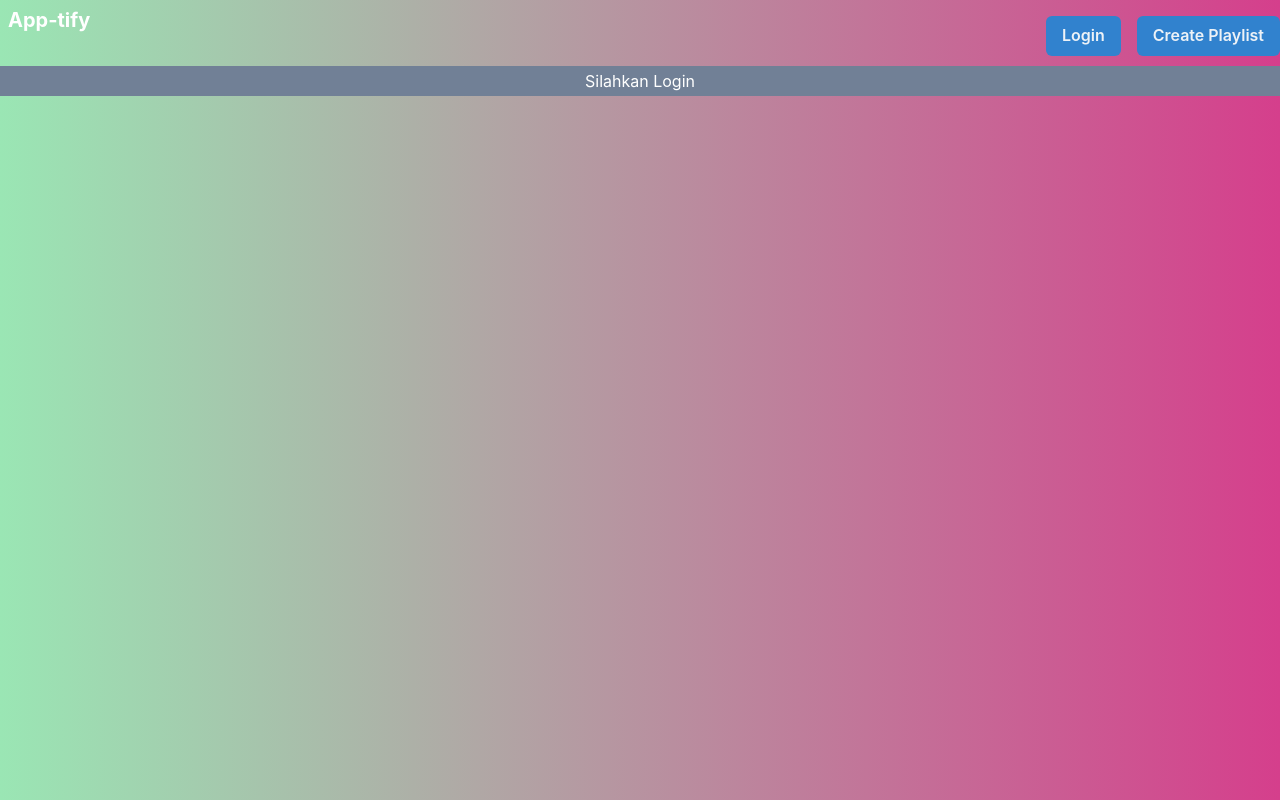
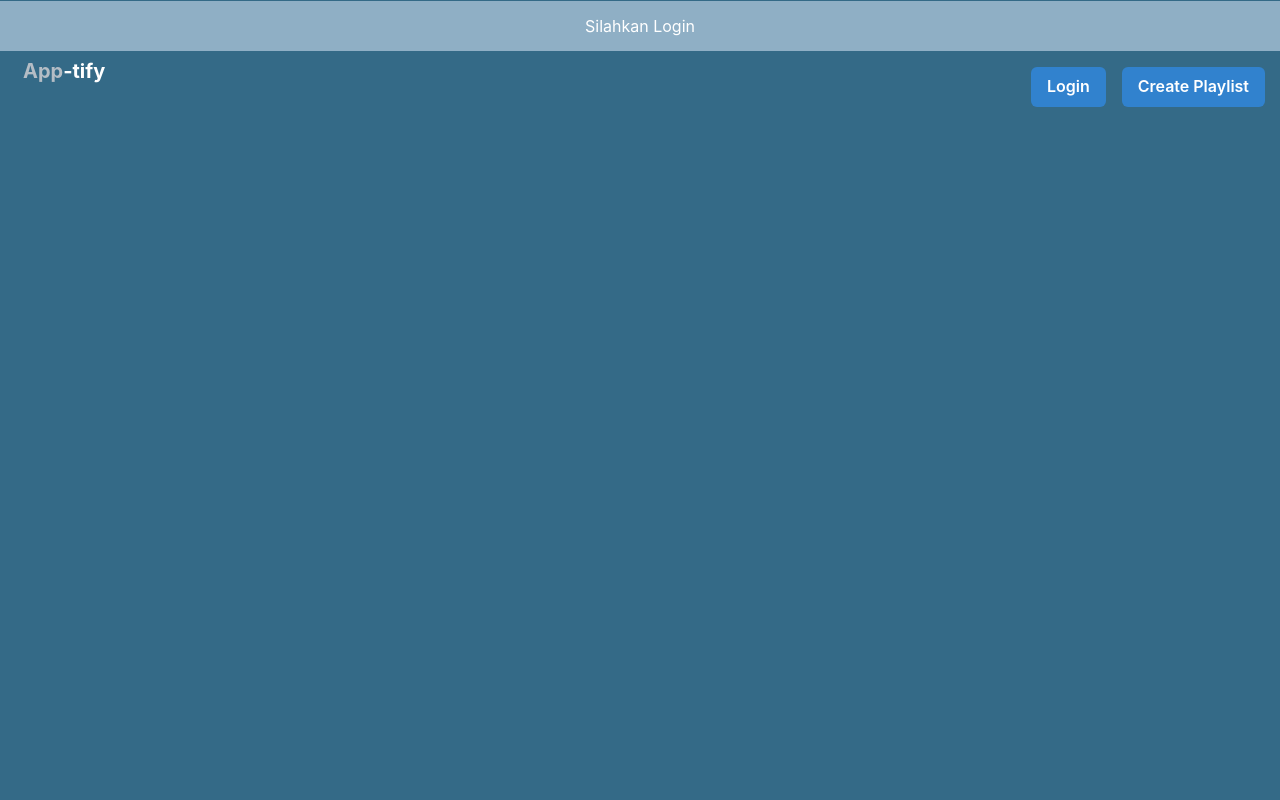
Before and after one commit to Daexaf/App-tify, a React (Create React App) app: page / in a window 1280 px wide. Built offline with nearby package versions, Linux system fonts and the light colour scheme.

Commit message:
Adding some testing and fix the design web

```diff
--- a/src/App.css
+++ b/src/App.css
@@ -50,7 +50,7 @@ button:hover {
   width:100%;
   margin: 0;
   justify-content: space-around;
-  border: 2px solid black;
+  border: 2px solid #8FAFC5;
   border-radius: 5px;
   margin-top: 10px;
 }
@@ -58,14 +58,28 @@ button:hover {
 .track{
   width:90%;
   margin-bottom:20px;
-  padding-top:0px;
+  padding-top:px;
   padding-bottom:10px;
   border-radius:5px;
   border:#b4bdc5 solid 2px;
+  background-color: #8FAFC5;
+  margin-top: 20px;
 }
 
 .track:hover{
   background-color: rgba(196, 179, 179, 0.5);
+}
+
+span{
+  color: #b4bdc5;
+}
+
+.css-9rc8l5, .css-bk9fzy, .css-18j379d, .css-sxvipb{
+  color:white;
+}
+
+img{
+  margin-bottom: 15px;
 }
 
 /*h1{
--- a/src/App.js
+++ b/src/App.js
@@ -1,10 +1,6 @@
 import "./App.css";
-// import IsiTrack from "./components/track/index";
 import url from "./components/helper/index";
-import { useEffect, useState } from "react";
-import { useSelector, useDispatch } from "react-redux";
-import { setToken } from "./app/reduxSlice";
-import PlaylistBaru from "./components/playlist";
+import { useSelector } from "react-redux";
 import PlaylistPage from "pages/Playlist";
 import PageLogin from "pages/login";
 import {
@@ -17,177 +13,18 @@ import {
 import { Button, Heading, Flex, Spacer, Box } from "@chakra-ui/react";
 
 function App() {
-  const [user, setUser] = useState({});
-  // const [isLogin, setIsLogin] = useState(false);
-  const token = useSelector((state) => state.token);
-  // const dispatch = useDispatch();
-  // const [accToken, setAccToken] = useState("");
-
   const isLogin = useSelector((state) => state.token.isLogin);
-
-  // useEffect(() => {
-  //   const queryString = new URL(window.location.href.replace("#", "?"))
-  //     .searchParams;
-  //   const accessToken = queryString.get("access_token");
-  //   setAccToken(accessToken);
-  //   if (accessToken !== null) {
-  //     setAccToken(accessToken);
-  //     setIsLogin(accessToken !== null);
-
-  //     const setProfile = async () => {
-  //       try {
-  //         const requestOptions = {
-  //           headers: {
-  //             Authorization: "Bearer " + accessToken,
-  //             "Content-Type": "application/json",
-  //           },
-  //         };
-  //         console.log(requestOptions);
-
-  //         const response = await fetch(
-  //           `https://api.spotify.com/v1/me`,
-  //           requestOptions
-  //         ).then((data) => data.json());
-  //         console.log(response);
-  //         setUser(response);
-  //       } catch (err) {
-  //         alert(err);
-  //       }
-  //     };
-  //     dispatch(setToken(accessToken));
-  //     setProfile();
-  //   }
-  // }, [dispatch]);
-
-  // const PageLogin = () => {
-  //   return (
-  //     <div className="Loginpage">
-  //       <div className="logincontent">
-  //         {isLogin ? (
-  //           <Center bg="gray.500" h="30px" color="white" mt="5px">
-  //             Selamat Datang, silahkan buat playlist
-  //           </Center>
-  //         ) : (
-  //           <Center bg="gray.500" h="30px" color="white" mt="10px">
-  //             Silahkan Login
-  //           </Center>
-  //         )}
-  //       </div>
-  //     </div>
-  //   );
-  // };
-
-  // ini buat di loginpage sama playlistpasge
-  // const PlaylistPage = () => {
-  //   const [dataLagu, setdataLagu] = useState([]);
-  //   const [selectedTracks, setSelectedTracks] = useState([]);
-  //   const [gabungTracks, SetGabungTracks] = useState([]);
-
-  //   const [cariLagu, setCariLagu] = useState("");
-  //   const getSong = async () => {
-  //     await axios
-  //       .get(
-  //         `https://api.spotify.com/v1/search?q=${cariLagu}&type=track&access_token=${accToken}`
-  //       )
-  //       .then((response) => setdataLagu(response.data.tracks.items))
-  //       .catch((error) => {
-  //         console.log(error);
-  //       });
-  //   };
-
-  //   const handleSelectedTrack = (uri) => {
-  //     const alreadySelected = selectedTracks.find((m) => m === uri);
-  //     if (alreadySelected) {
-  //       setSelectedTracks(selectedTracks.filter((m) => m !== uri));
-  //     } else {
-  //       setSelectedTracks([...selectedTracks, uri]);
-  //     }
-  //     console.log(selectedTracks);
-  //   };
-
-  //   useEffect(() => {
-  //     const gabungTracksWithSelectedTrack = dataLagu.map((songs) => ({
-  //       ...songs,
-  //       isSelected: selectedTracks.find((m) => m === songs.uri) ? true : false,
-  //     }));
-  //     SetGabungTracks(gabungTracksWithSelectedTrack);
-  //     console.log(gabungTracksWithSelectedTrack);
-  //   }, [selectedTracks, dataLagu]);
-
-  //   const callMusic = gabungTracks.map((music) => (
-  //     <IsiTrack
-  //       key={music.id}
-  //       images={music.album.images[1].url}
-  //       title={music.name}
-  //       artist={music.artists[0].name}
-  //       album={music.album.name}
-  //       onSelectMusic={handleSelectedTrack}
-  //       uri={music.uri}
-  //       isSelected={music.isSelected}
-  //     />
-  //   ));
-
-  //   return (
-  //     <div className="main">
-  //       <main>
-  //         <div className="playlist-content">
-  //           <PlaylistBaru
-  //             accessToken={accToken}
-  //             userId={user.id}
-  //             uris={selectedTracks}
-  //           />
-  //         </div>
-  //         <div className="inputan">
-  //           <Center>
-  //             <Input
-  //               placeholder="Basic usage"
-  //               htmlSize={10}
-  //               width="auto"
-  //               mr="10"
-  //               onChange={(e) => setCariLagu(e.target.value)}
-  //             />
-  //           </Center>
-
-  //           <Center>
-  //             <Button
-  //               colorScheme="teal"
-  //               variant="outline"
-  //               onClick={getSong}
-  //               mr="45px"
-  //               mt="10px"
-  //             >
-  //               Search
-  //             </Button>
-  //           </Center>
-  //         </div>
-
-  //         <div className="deskripsi">
-  //           <div className="trackSong">
-  //             <div className="listSong">
-  //               <Grid
-  //                 templateColumns="repeat(4, 1fr)"
-  //                 gap={2}
-  //                 mt="10"
-  //                 ml="10"
-  //                 mr="10"
-  //               >
-  //                 {callMusic}
-  //               </Grid>
-  //             </div>
-  //           </div>
-  //         </div>
-  //       </main>
-  //     </div>
-  //   );
-  // };
 
   return (
     <>
       <Router>
         <div>
-          <Flex>
+          <PageLogin />
+          <Flex h="100%">
             <Box p="2">
-              <Heading size="md">App-tify</Heading>
+              <Heading size="md" colorScheme="white" ml="15px">
+                <span>App</span>-tify
+              </Heading>
             </Box>
             <Spacer />
             <Box>
@@ -197,13 +34,16 @@ function App() {
                 </Button>
               ) : (
                 <Button colorScheme="blue" mr="4" mt="4">
-                  <a href="https://app-tify.vercel.app/" className="logout">
+                  {/* <a href="https://app-tify.vercel.app/" className="logout">
+                    Logout
+                  </a> */}
+                  <a href="http://localhost:3000" className="logout">
                     Logout
                   </a>
                 </Button>
               )}
 
-              <Button colorScheme="blue" mt="4">
+              <Button colorScheme="blue" mt="4" mr="15px">
                 <Link to="/create-playlist">Create Playlist</Link>
               </Button>
             </Box>
@@ -213,10 +53,7 @@ function App() {
             <Route path="/create-playlist">
               {isLogin ? <PlaylistPage /> : <Redirect to="/" />}
             </Route>
-            <Route path="/">
-              {/* <PlaylistPage /> */}
-              <PageLogin />
-            </Route>
+            <Route path="/">{/* <PageLogin /> */}</Route>
           </Switch>
         </div>
       </Router>
--- a/src/components/helper/index.js
+++ b/src/components/helper/index.js
@@ -1,5 +1,6 @@
 var id_client = process.env.REACT_APP_SPOTIFY_CLIENT_ID;
-var redirect_uri = "https://app-tify.vercel.app/";
+// var redirect_uri = "https://app-tify.vercel.app/";
+var redirect_uri = "http://localhost:3000";
 
 var state = "ApptifyIhsan";
 
--- a/src/components/playlist/index.tsx
+++ b/src/components/playlist/index.tsx
@@ -16,7 +16,7 @@ const PlaylistBaru = ({ accessToken, userId, uris }: any) => {
   const handleplaylistBaru = async (e: any) => {
     e.preventDefault();
 
-    if (form.title.length > 5) {
+    if (form.title.length > 10) {
       try {
         const requestOptions = {
           method: "POST",
--- a/src/components/theme/index.js
+++ b/src/components/theme/index.js
@@ -8,15 +8,20 @@ const theme = extendTheme({
     global: {
       // styles for the `body`
       body: {
-        bgGradient: "linear(to-r, green.200, pink.500)",
+        // bgGradient: "linear(to-r, red.500, black)",
+        bg: "#346A87",
         color: "white",
+        backgroundRepeat: "no-repeat",
       },
       // styles for the `a`
       a: {
-        color: "gray.100",
+        color: "white",
         _hover: {
           textDecoration: "underline",
         },
+        // Heading: {
+        // ,
+        // },
       },
     },
   },
--- a/src/components/track/index.tsx
+++ b/src/components/track/index.tsx
@@ -1,4 +1,3 @@
-// import ButtonTrack from "./button/index";
 import { Button } from "@chakra-ui/react";
 
 interface MusicProperty {
@@ -18,7 +17,6 @@ const IsiTrack = (props: MusicProperty) => {
       <h3 data-testid="title">Title: {props.title}</h3>
       <p data-testid="artist">Artist: {props.artist}</p>
       <p data-testid="album">Albums: {props.album}</p>
-      {/* <button type="submit" id="play">Select</button> */}
       <Button
         colorScheme="blue"
         mt="10px"
--- a/src/pages/Playlist/index.tsx
+++ b/src/pages/Playlist/index.tsx
@@ -107,6 +107,7 @@ const PlaylistPage = () => {
             uris={selectedTracks}
           />
         </div>
+
         <div className="inputan">
           <Center>
             <Input
@@ -114,7 +115,7 @@ const PlaylistPage = () => {
               htmlSize={10}
               width="auto"
               mr="10px"
-              mt="10px"
+              mt="20px"
               ml="30px"
               color="white"
               onChange={(e) => setCariLagu(e.target.value)}
@@ -126,8 +127,9 @@ const PlaylistPage = () => {
               colorScheme="blue"
               onClick={getSong}
               mr="45px"
-              mt="10px"
+              mt="20px"
               ml="60px"
+              mb="20px"
             >
               Search
             </Button>
--- a/src/pages/login/index.jsx
+++ b/src/pages/login/index.jsx
@@ -1,14 +1,15 @@
 import { useEffect } from "react";
 import { useDispatch } from "react-redux";
 import { setToken } from "../../app/reduxSlice";
-import url from "../../components/helper/index";
 import { useState } from "react";
 import { Center } from "@chakra-ui/react";
 
 const PageLogin = () => {
   const dispatch = useDispatch();
+  // eslint-disable-next-line no-unused-vars
   const [user, setUser] = useState({});
   const [isLogin, setIsLogin] = useState(false);
+  // eslint-disable-next-line no-unused-vars
   const [accToken, setAccToken] = useState("");
 
   useEffect(() => {
@@ -55,11 +56,11 @@ const PageLogin = () => {
     <div className="Loginpage">
       <div className="logincontent">
         {isLogin ? (
-          <Center bg="gray.500" h="30px" color="white" mt="5px">
+          <Center bg="#8FAFC5" h="50px" color="white" mt="px">
             Selamat Datang, silahkan buat playlist
           </Center>
         ) : (
-          <Center bg="gray.500" h="30px" color="white" mt="10px">
+          <Center bg="#8FAFC5" h="50px" color="white" mt="px">
             Silahkan Login
           </Center>
         )}
```
Also changed, not shown: 1 other file (tests, documents, lock files or other folders).
